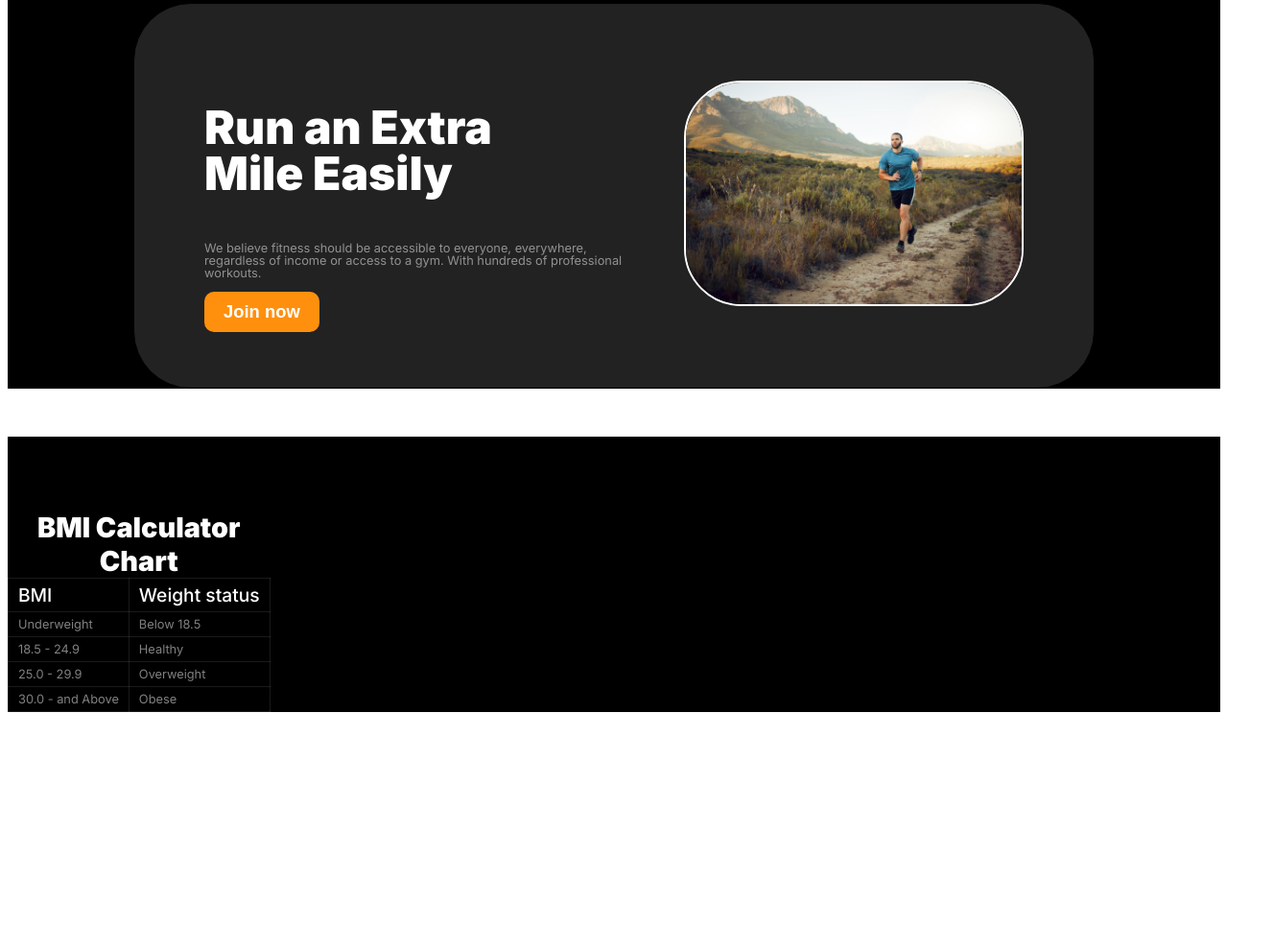
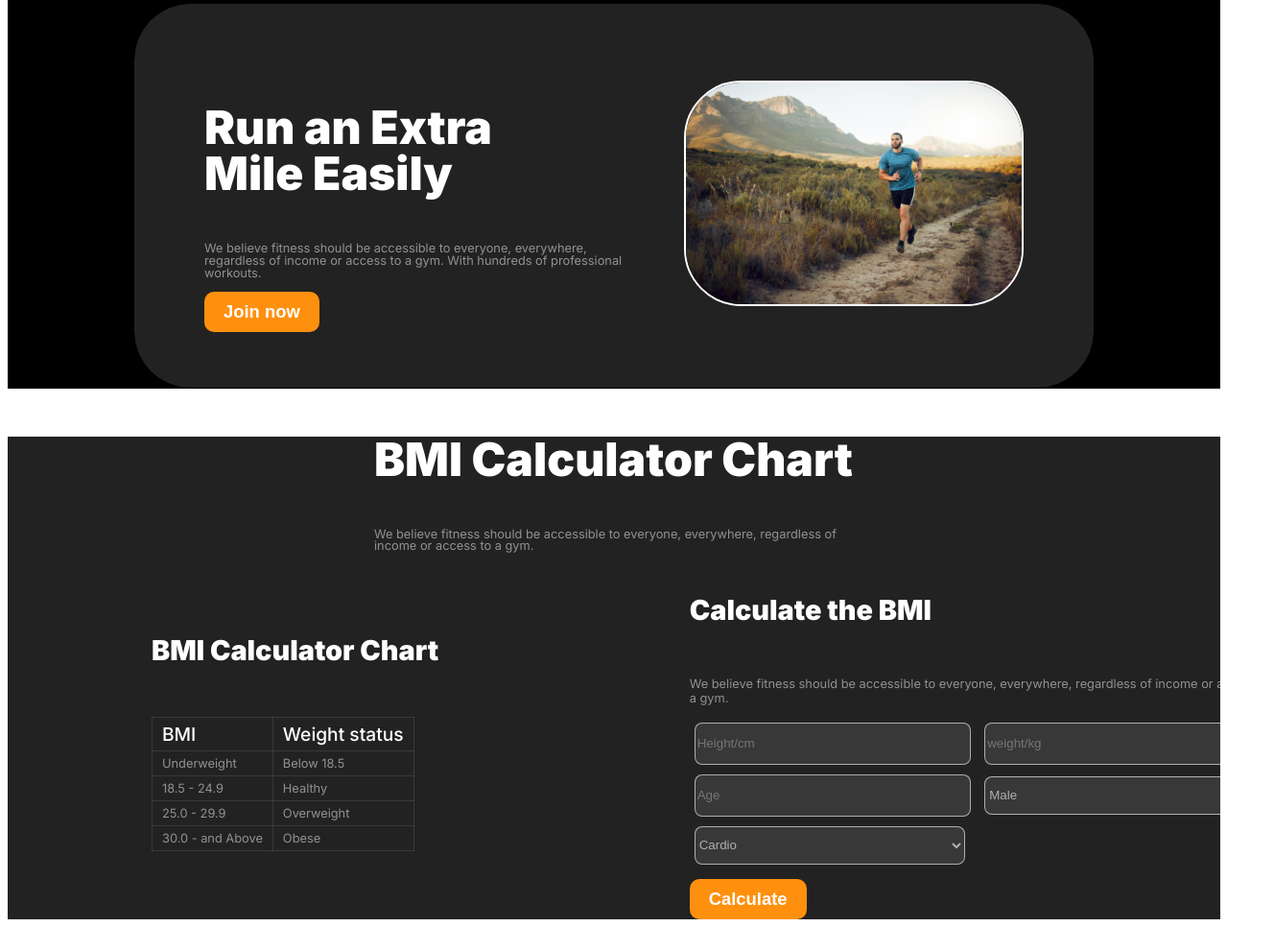
Before and after one commit to ahmsahil14/Assignment2, a plain HTML site: page index.html in a window 1280 px wide. Shown: the part 1272-2238 px from the top of the page at 96% size, 1328 px wide, since content can reach past the window. Before the commit the page ends 2022 px from the top, so only its background shows below. Drawn offline with Linux system fonts and the light colour scheme.

Commit message:
BMi section completed

```diff
--- a/index.html
+++ b/index.html
@@ -41,7 +41,7 @@
                 </div>
             </div>
             <div class="banner-img">
-                <img src="/assignment 2/images/Images 2.png" alt="">
+                <img src="images/Images 2.png" alt="">
 
                 <div class="boxes">
                     <button class="box1">
@@ -75,7 +75,7 @@
                 </div>
                 <div class="habitcart-container">
                     <div class="habit-cart">
-                        <img class="habit-img" src="/assignment 2/images/image 2.png" alt="">
+                        <img class="habit-img" src="images/image 2.png">
                         <h4 class="habit-tx">Movement</h4>
                         <p class="habit-txtwo">We believe fitness should be accessible to everyone</p>
                     </div>
@@ -119,15 +119,16 @@
 
         <!-- BMI section -->
 
-        <section>
+        <section class="bmi">
             <div class="bmi-contents">
-                <h3>BMI Calculator Chart</h3>
-                <p>We believe fitness should be accessible to everyone, everywhere, regardless of income or access to a gym.</p>
+                <h3 class="runtxtwo">BMI Calculator Chart</h3>
+                <p class="runsmalltx">We believe fitness should be accessible to everyone, everywhere, regardless of income or access to a gym.</p>
             </div>
-            <div class="totalBMI">
+            <div class="totalBMI flexing">
                 <div class="chart-container">
+                    <div class="table-title">BMI Calculator Chart</div>
                     <table>
-                        <caption class="table-title">BMI Calculator Chart</caption>
+
 
                         <thead>
                             <td class="h-text">BMI</td>
@@ -155,10 +156,43 @@
 
                 </div>
                 <div class="bmicontainer">
+                    <h3 class="table-title">Calculate the BMI</h3>
+                    <p class="r-text">We believe fitness should be accessible to everyone, everywhere, regardless of income or access to a gym. </p>
+                    <div class="form">
+
+                        <input class="form-boxs" type="text" placeholder="Height/cm">
+                        <input class="form-boxs" type="text" placeholder="weight/kg">
+                        <br>
+
+
+                        <input class="form-boxs" type="number" placeholder="Age">
+                        <select class="form-boxs" name="" id="Sex">
+                            <option value="Male">Male</option>
+                            <option value="Female">Female</option>
+                            <option value="Other">Other</option>
+                        </select>
+                        <br>
+                        <select class="form-boxs" name="Select an activity factor" id="">
+                            <option value="Cardio">Cardio</option>
+                            <option value="Weight gain">Weight gain</option>
+                        </select>
+                        <br>
+                        <button class=" bmibutton primary-btn">Calculate</button>
+
+
+
+
+
+                        <form>
+
+                        </form>
+                    </div>
 
                 </div>
             </div>
         </section>
+
+        <!-- meet our team -->
 
 
     </main>
--- a/style.css
+++ b/style.css
@@ -324,7 +324,20 @@ main>section{
 
 }
 
+
+
+
 /* BMI section */
+.bmi{
+  background: rgb(34, 34, 34);
+}
+.totalBMI{
+  width:1320px;
+  align-items: center;
+  justify-content: center;
+  margin: auto;
+
+}
 
 .chart-container td{
   border: 1px solid rgba(255, 255, 255, 0.1);
@@ -342,7 +355,7 @@ main>section{
 
 }
 .r-text{
-  font-weight: ;
+  font-weight:400 ;
   font-size: 0.8rem;
   color: rgba(255, 255, 255, 0.5);
 }
@@ -350,8 +363,50 @@ main>section{
   font-weight: 900;
   font-size: 1.8rem;
   color: white;
+  margin-bottom: 52px;
 }
+/* .chart-container{
+  width: 300px; */
+  height: 250px;
 
+.bmicontainer{
+   width: 600px;
+  height: 386px;
+  /* line-height: 1; */
+
+}
+.bmi-contents{
+  margin: auto;
+ width: 500px;
+ line-height: 1;
+
+}
+.form-boxs{
+  width: 282px;
+  height: 40px;
+  padding: auto;
+  background-color: rgba(255, 255, 255, 0.1);
+  border: 1px solid;
+  border-radius: 8px;
+  margin: 5px 5px;
+  color: rgba(255, 255, 255, 0.6);
+
+
+}
+.runtxtwo{
+  font-weight: 900;
+  font-size: 3rem;
+  color: white;
+  width: auto;}
+.bmibutton{
+  margin-top: 10px;
+}
+.chart-container{
+  width: 600px;
+  margin-left: 150px;
+
+
+}
 
 /* Responsiveness */
 
```
